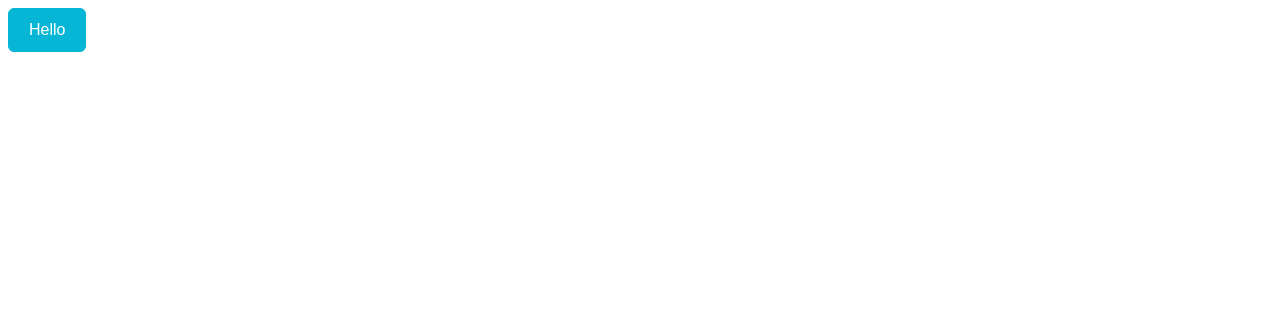
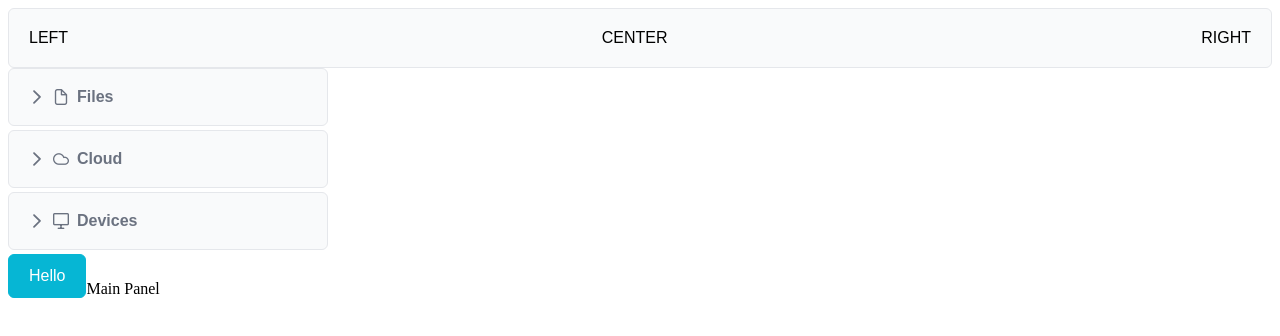
Before and after one commit to SergeAlexandre/krapper, a React (Vite) app in the folder front/: page / in a window 1280 px wide. Shown: the top 336 px of the page. Built offline with nearby package versions, Linux system fonts and the light colour scheme; a web font is replaced by a local one.

Commit message:
feat(front): Rebuild from scratch

```diff
--- a/front/src/App.tsx
+++ b/front/src/App.tsx
@@ -1,14 +1,22 @@
 import './App.css'
 import {PrimeReactProvider} from 'primereact/api';
-import {Button} from "primereact/button";
+
+
+import 'primeicons/primeicons.css';
 
 import "primereact/resources/themes/lara-light-cyan/theme.css";
+import LeftMenu from "./components/LeftMenu.tsx";
+import {TopBanner} from "./components/TopBanner.tsx";
+import {MainPanel} from "./components/MainPanel.tsx";
 //import 'primereact/resources/themes/mdc-dark-indigo/theme.css';
 
 function App() {
     return (
         <PrimeReactProvider>
-            <Button>Hello</Button>
+            <TopBanner></TopBanner>
+            <LeftMenu></LeftMenu>
+            <MainPanel></MainPanel>
+
         </PrimeReactProvider>
     )
 }
--- /dev/null
+++ b/front/src/components/LeftMenu.tsx
@@ -0,0 +1,91 @@
+
+import { PanelMenu } from 'primereact/panelmenu';
+import type { MenuItem } from 'primereact/menuitem';
+
+export default function LeftMenu() {
+    let items: MenuItem[] = [
+        {
+            label: 'Files',
+            icon: 'pi pi-file',
+            items: [
+                {
+                    label: 'Documents',
+                    icon: 'pi pi-file',
+                    items: [
+                        {
+                            label: 'Invoices',
+                            icon: 'pi pi-file-pdf',
+                            items: [
+                                {
+                                    label: 'Pending',
+                                    icon: 'pi pi-stop'
+                                },
+                                {
+                                    label: 'Paid',
+                                    icon: 'pi pi-check-circle'
+                                }
+                            ]
+                        },
+                        {
+                            label: 'Clients',
+                            icon: 'pi pi-users'
+                        }
+                    ]
+                },
+                {
+                    label: 'Images',
+                    icon: 'pi pi-image',
+                    items: [
+                        {
+                            label: 'Logos',
+                            icon: 'pi pi-image'
+                        }
+                    ]
+                }
+            ]
+        },
+        {
+            label: 'Cloud',
+            icon: 'pi pi-cloud',
+            items: [
+                {
+                    label: 'Upload',
+                    icon: 'pi pi-cloud-upload'
+                },
+                {
+                    label: 'Download',
+                    icon: 'pi pi-cloud-download'
+                },
+                {
+                    label: 'Sync',
+                    icon: 'pi pi-refresh'
+                }
+            ]
+        },
+        {
+            label: 'Devices',
+            icon: 'pi pi-desktop',
+            items: [
+                {
+                    label: 'Phone',
+                    icon: 'pi pi-mobile'
+                },
+                {
+                    label: 'Desktop',
+                    icon: 'pi pi-desktop'
+                },
+                {
+                    label: 'Tablet',
+                    icon: 'pi pi-tablet'
+                }
+            ]
+        }
+    ];
+    return (
+        <div className="card flex justify-content-center">
+            <div style={{width: "20rem" }} >
+                <PanelMenu model={items} multiple className="w-full md:w-20rem" />
+            </div>
+        </div>
+    )
+}
--- /dev/null
+++ b/front/src/components/MainPanel.tsx
@@ -0,0 +1,10 @@
+import {Button} from "primereact/button";
+
+export function MainPanel() {
+    return (
+        <div>
+            <Button>Hello</Button>
+            Main Panel
+        </div>
+    )
+}
--- /dev/null
+++ b/front/src/components/TopBanner.tsx
@@ -0,0 +1,12 @@
+import {Toolbar} from "primereact/toolbar";
+
+
+export function TopBanner() {
+    const startContent = (<div>LEFT</div>);
+    const centerContent = (<div>CENTER</div>);
+    const endContent = (<div>RIGHT</div>);
+
+    return (
+        <Toolbar start={startContent} center={centerContent} end={endContent}></Toolbar>
+    )
+}
```
Also changed, not shown: 1 other file (tests, documents, lock files or other folders).
